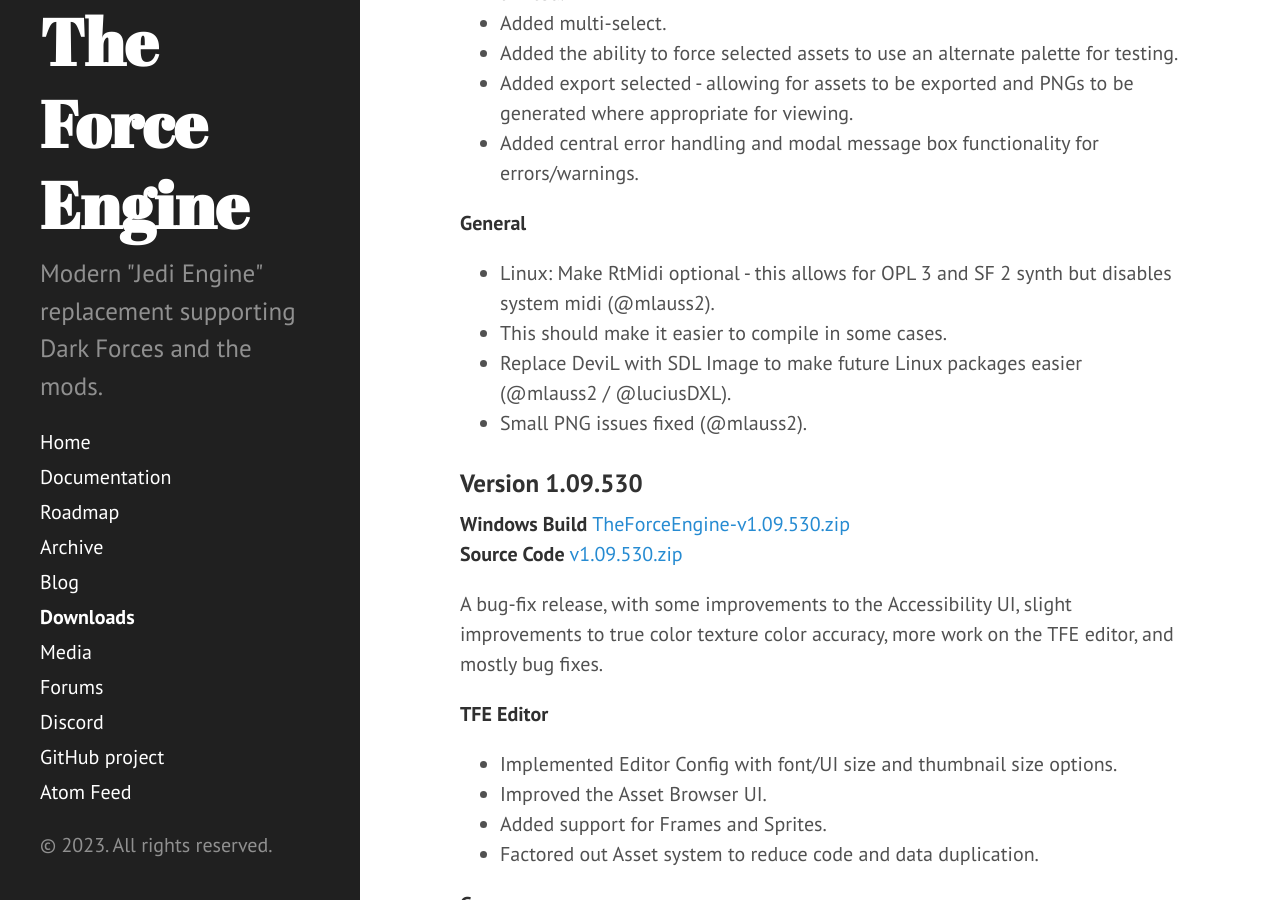
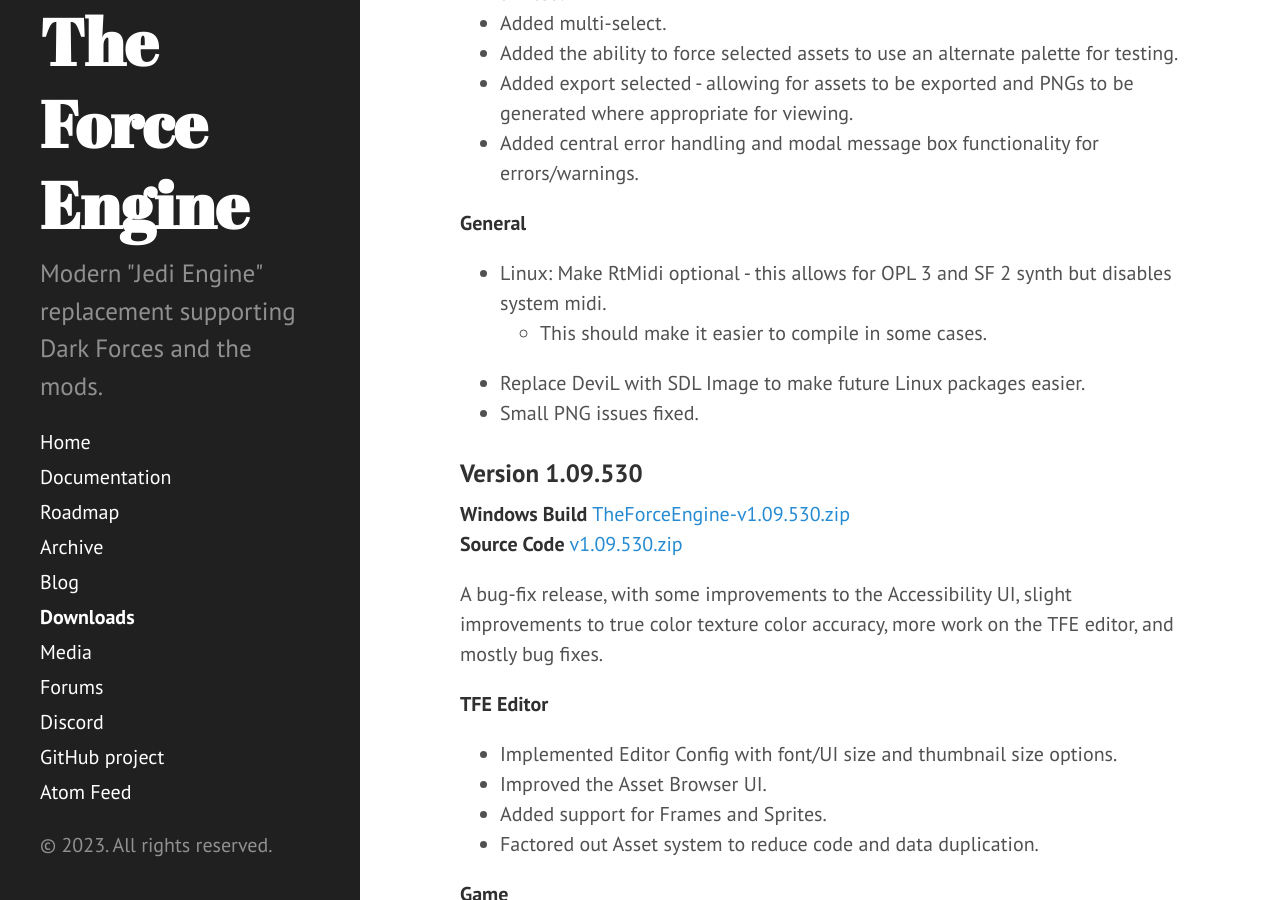
Before and after one commit to TheForceEngine/TheForceEngine.github.io, a Jekyll site: the page built from downloads.md, in a window 1280 px wide and 900 px high, scrolled down 1095 px. Built offline with Jekyll 4.4.1, drawn with Linux system fonts in a browser that asks for light colours.

Commit message:
Update downloads.md

```diff
--- a/downloads.md
+++ b/downloads.md
@@ -27,10 +27,10 @@
 * Added central error handling and modal message box functionality for errors/warnings.
 
 **General**
-* Linux: Make RtMidi optional - this allows for OPL 3 and SF 2 synth but disables system midi (@mlauss2).
-* This should make it easier to compile in some cases.
-* Replace DeviL with SDL Image to make future Linux packages easier (@mlauss2 / @luciusDXL).
-* Small PNG issues fixed (@mlauss2).
+* Linux: Make RtMidi optional - this allows for OPL 3 and SF 2 synth but disables system midi.
+  * This should make it easier to compile in some cases.
+* Replace DeviL with SDL Image to make future Linux packages easier.
+* Small PNG issues fixed.
 
 
 ### Version 1.09.530
```
